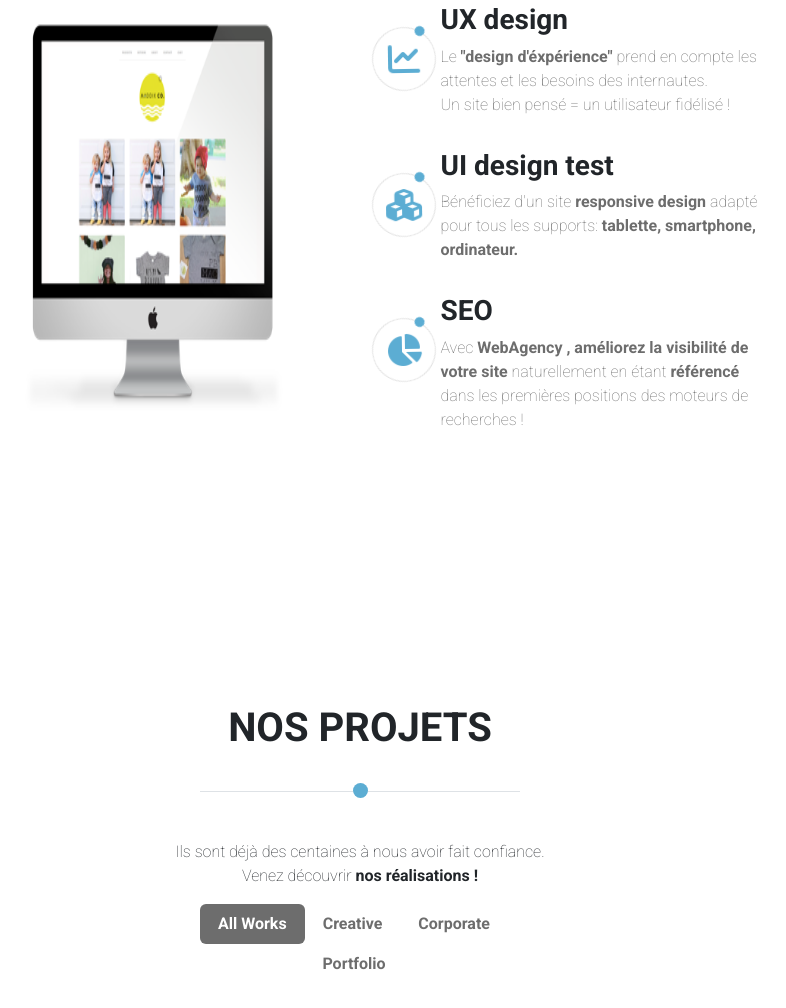
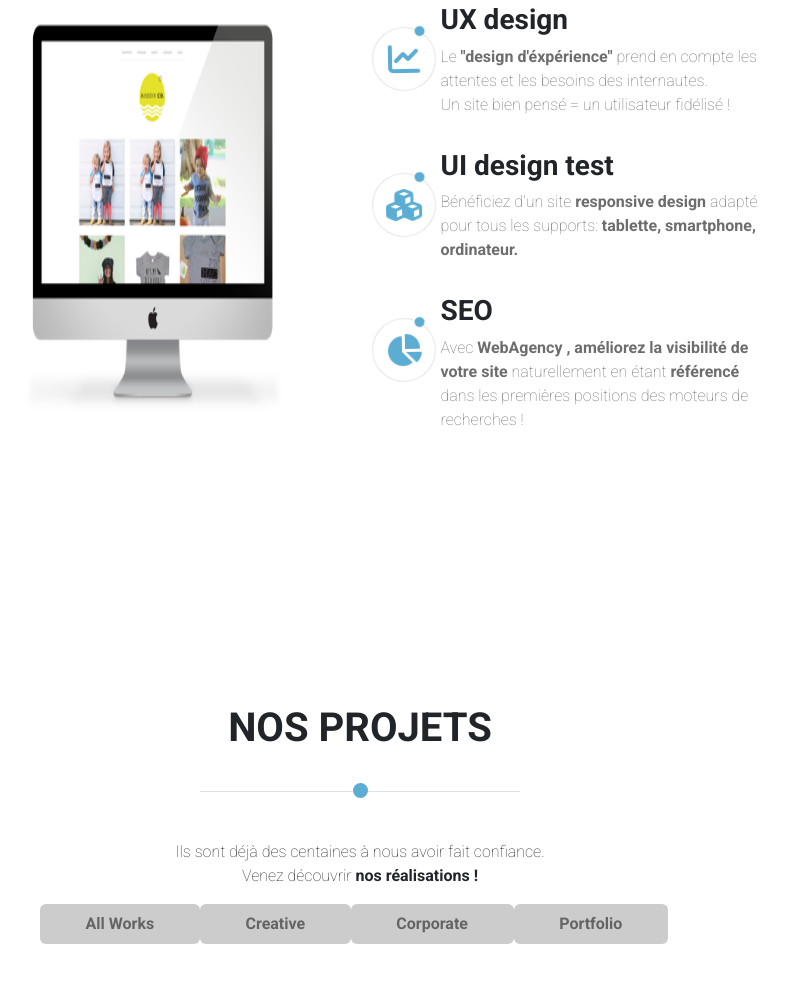
Before and after one commit to eloisedelorme/webagencybootstrap, a website: page index.html in a window 1280 px wide. Shown: the part 1101-2109 px from the top of the page, without its empty margins (268-1054 px from the left). Drawn offline with nearby package versions, Linux system fonts and the light colour scheme.

Commit message:
modification of navbar project

```diff
--- a/index.html
+++ b/index.html
@@ -80,7 +80,7 @@
             <p class="text-light fw-bold col-12">Vous avez un projet ? WebAgency vous aide à le réaliser !</p>
             <div class="row">
                 <div class="col-lg-1"></div>
-                <button class="bg-secondary col-lg-4 text-light fw-bold w-25 pl-5 ">Plus d'infos</button>
+                <button class="bg-secondary col-lg-2 col-xs-8 text-light fw-bold  pl-5 ">Plus d'infos</button>
             </div>
         </div>
 
@@ -205,11 +205,11 @@
                         <span>Venez découvrir </span><span class="fw-bold">nos réalisations !</span>
                     </p>
                 </div>
-                <nav class="nav nav-pills flex-column flex-sm-row w-25 fw-bold">
-                    <a class="flex-sm-fill text-sm-center nav-link active" aria-current="page" href="#">All Works</a>
-                    <a class="flex-sm-fill text-sm-center nav-link" href="#">Creative</a>
-                    <a class="flex-sm-fill text-sm-center nav-link" href="#">Corporate</a>
-                    <a class="flex-sm-fill text-sm-center nav-link" href="#">Portfolio</a>
+                <nav class="nav btn-folio nav-pills flex-column flex-sm-row w-50 text-center fw-bold nav-folio">
+                        <a class="flex-sm-fill text-sm-center nav-link" href="#projets">All Works</a>
+                        <a class="flex-sm-fill text-sm-center nav-link" href="#projets">Creative</a>
+                        <a class="flex-sm-fill text-sm-center nav-link" href="#projets">Corporate</a>
+                        <a class="flex-sm-fill text-sm-center nav-link" href="#projets">Portfolio</a>
                 </nav>
 
                 <!--END Titre et sous titre projet -->
```
